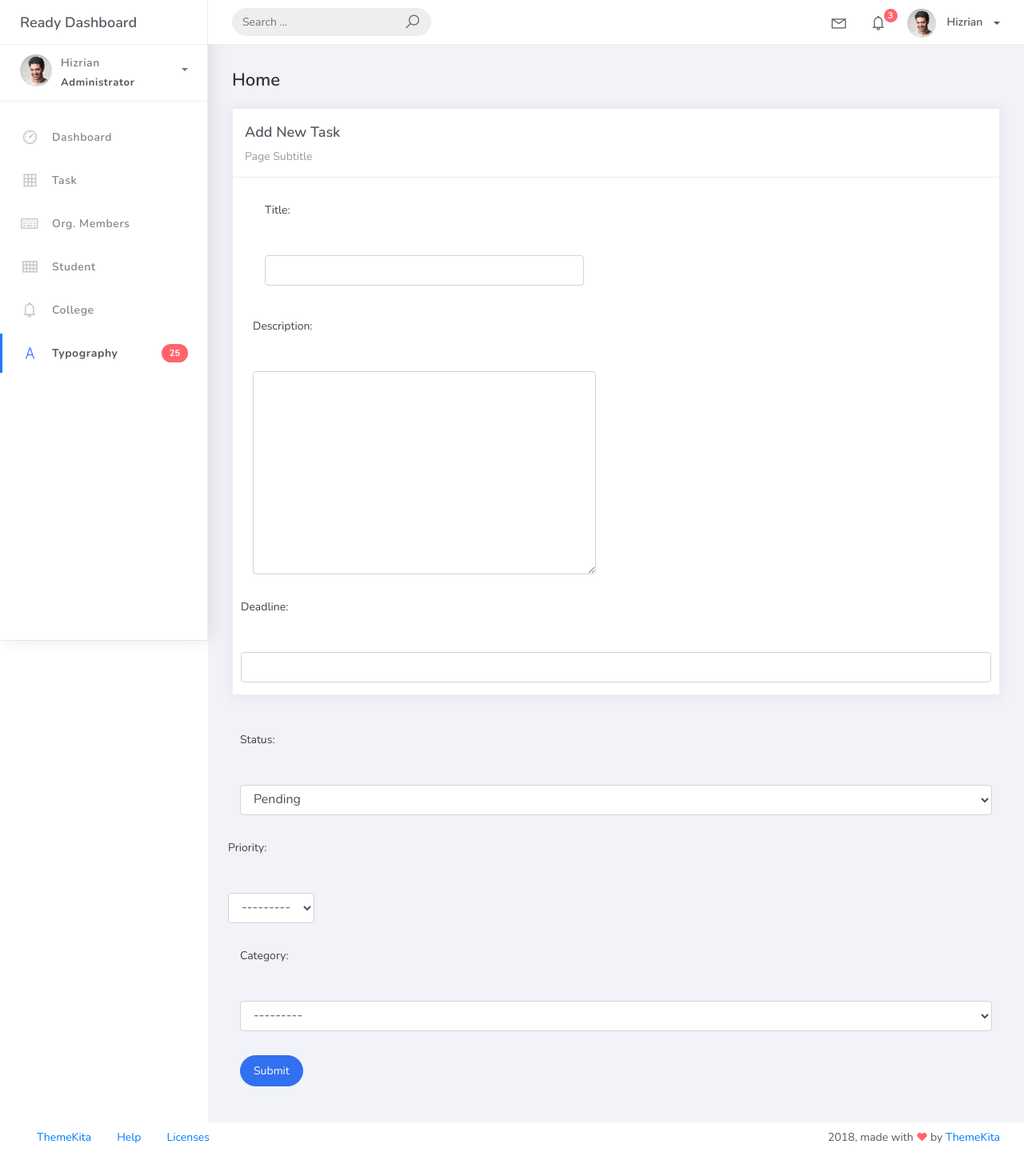
After one commit to JohnRusselCabailo/Hangarin, a Django app: page /task_list/add in a window 1280 px wide. The commit adds this page. Shown: the whole page at 80% size. Run offline with Django 5.2, Linux system fonts and the light colour scheme; data that the repository does not hold is empty; some libraries are stand-ins or nearby versions.

```diff
--- /dev/null
+++ b/projectsite/app1/forms.py
@@ -0,0 +1,9 @@
+from django.forms import ModelForm
+from django import forms
+from .models import Task
+
+
+class TaskForm(ModelForm):
+    class Meta:
+        model = Task
+        fields = "__all__"
--- a/projectsite/app1/views.py
+++ b/projectsite/app1/views.py
@@ -1,7 +1,10 @@
 from django.shortcuts import render
 
 from django.views.generic.list import ListView
+from django.views.generic.edit import CreateView
 from app1.models import Priority, Task
+from app1.forms import TaskForm
+from django.urls import reverse_lazy
 
 class HomePageView(ListView):
     model = Priority
@@ -13,3 +16,9 @@
     context_object_name = 'task'
     template_name = 'task_list.html'
     paginate_by = 5
+
+class TaskCreateView(CreateView):
+    model = Task
+    form_class = TaskForm
+    template_name = 'task_form.html'
+    success_url = reverse_lazy('task-list')
--- a/projectsite/projectsite/urls.py
+++ b/projectsite/projectsite/urls.py
@@ -16,11 +16,12 @@
 """
 from django.contrib import admin
 from django.urls import path
-from app1.views import HomePageView, TaskList
+from app1.views import HomePageView, TaskList, TaskCreateView
 from app1 import views
 
 urlpatterns = [
     path('admin/', admin.site.urls),
     path('', views.HomePageView.as_view(), name='home'),
     path('task_list', TaskList.as_view(), name='task-list'),
+    path('task_list/add', TaskCreateView.as_view(), name='task-add'),
 ]
--- /dev/null
+++ b/projectsite/templates/task_form.html
@@ -0,0 +1,31 @@
+{% extends 'base.html' %} {% load static %} {% block content %}
+<div class="content">
+    <div class="container-fluid">
+        <h4 class="page-title">Home</h4>
+        <div class="row">
+            <div class="col-md-12">
+                <div class="card">
+                    <div class="card-header">
+                        <div class="card-title">{% if object %}Update Task {% else %} Add New Task {% endif %}</div>
+                        <div class="card-category">Page Subtitle</div>
+                    </div>
+
+                    <div class="col-md-6">
+                        <div class="card-body">
+                            <form class="" action="" method="post" novalidate>
+                                {% csrf_token %} {% include 'includes/form.html' %}
+
+                                <div class="form-group">
+                                    <div class="col-md-12 col-sm-3">
+                                        <button type="submit" class="btn btn-primary btn-rounded">Submit</button>
+                                    </div>
+                                </div>
+                            </form>
+                        </div>
+                    </div>
+                </div>
+            </div>
+        </div>
+    </div>
+</div>
+{% endblock %}
```
Also changed, not shown: projectsite/templates/task_list.html (renamed from projectsite/templates/includes/task_list.html, +22 -0 lines).
